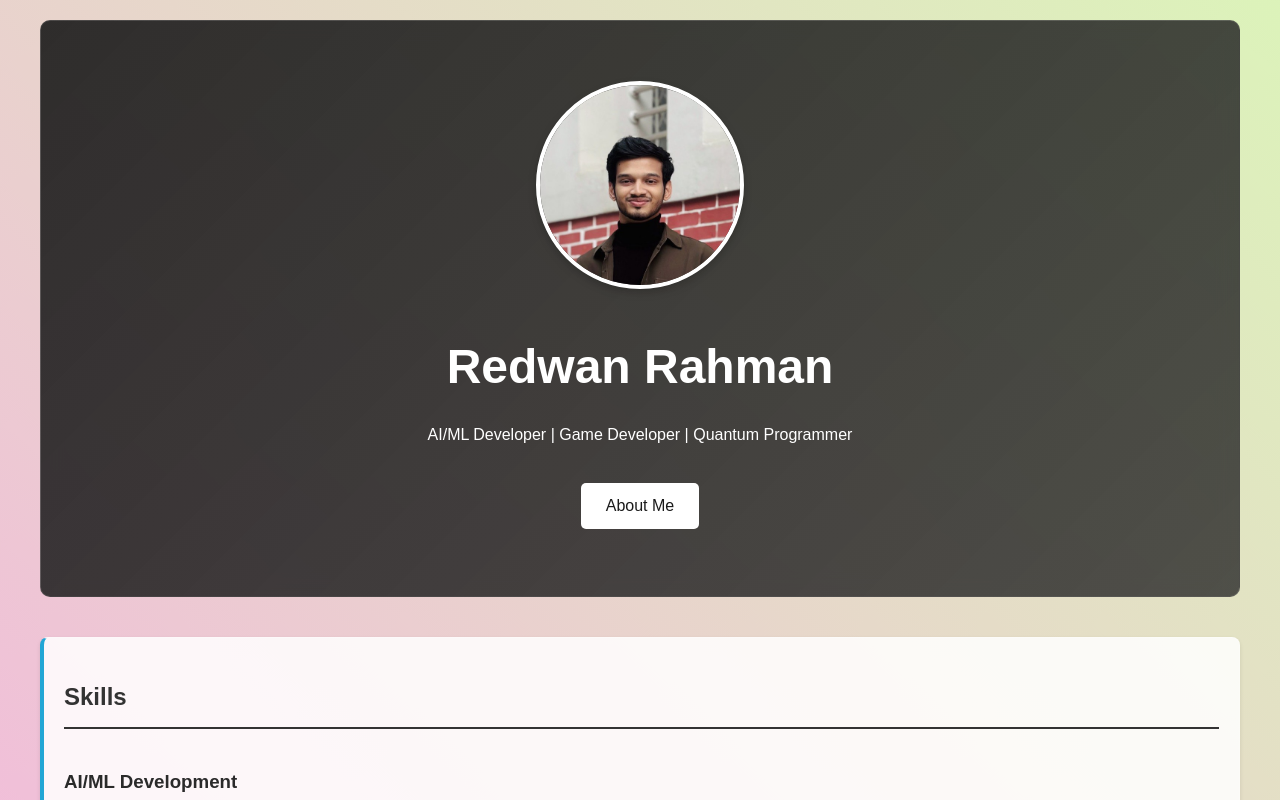
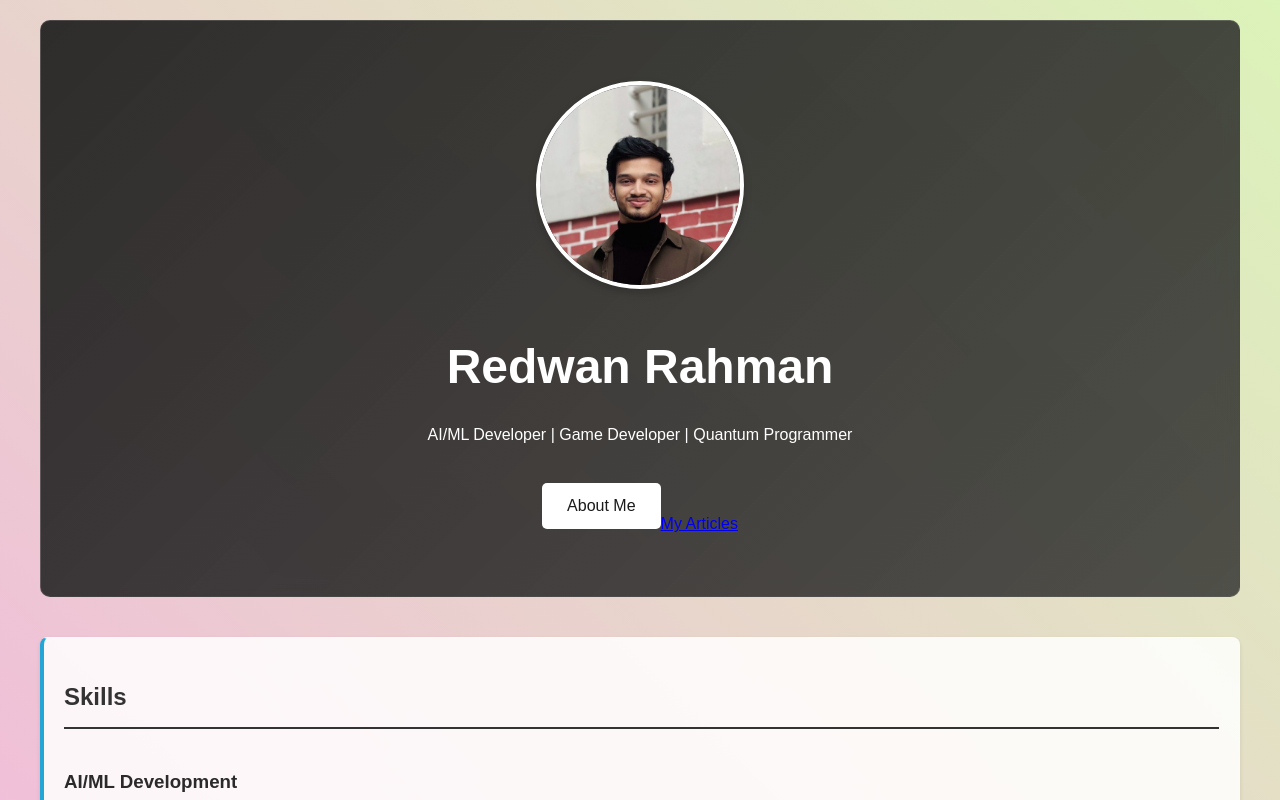
Before and after one commit to Red1-Rahman/Redwan-Rahman-Portfolio, a React (Create React App) app: page / in a window 1280 px wide. Shown: the top 800 px of the page. Built offline with nearby package versions, Linux system fonts and the light colour scheme.

Commit message:
articles added App.tsx

```diff
--- a/src/App.tsx
+++ b/src/App.tsx
@@ -1,6 +1,7 @@
 import React, { useEffect } from 'react';
 import { BrowserRouter as Router, Routes, Route, Link } from 'react-router-dom';
 import About from './pages/About';
+import Articles from './pages/Articles';
 import { generateRandomColors } from './utils/randomColors';
 import './App.css';
 
@@ -17,7 +18,10 @@ function MainContent() {
         </div>
         <h1>Redwan Rahman</h1>
         <p>AI/ML Developer | Game Developer | Quantum Programmer</p>
-        <Link to="/about" className="about-button">About Me</Link>
+        <div className="hero-buttons">
+          <Link to="/about" className="about-button">About Me</Link>
+          <Link to="/articles" className="articles-button">My Articles</Link>
+        </div>
       </header>
 
       <section className="section" id="skills">
@@ -219,6 +223,7 @@ function App() {
       <Routes>
         <Route path="/" element={<MainContent />} />
         <Route path="/about" element={<About />} />
+        <Route path="/articles" element={<Articles />} />
       </Routes>
     </Router>
   );
```
